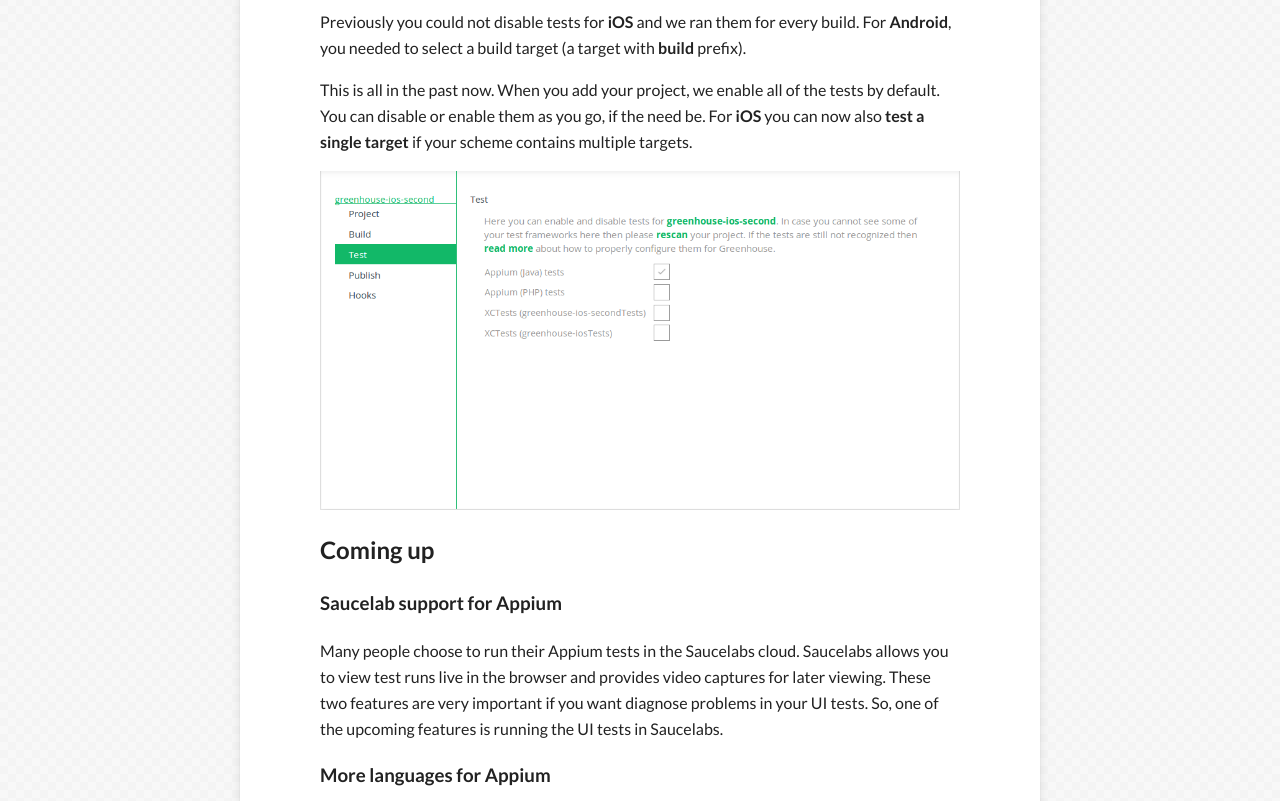
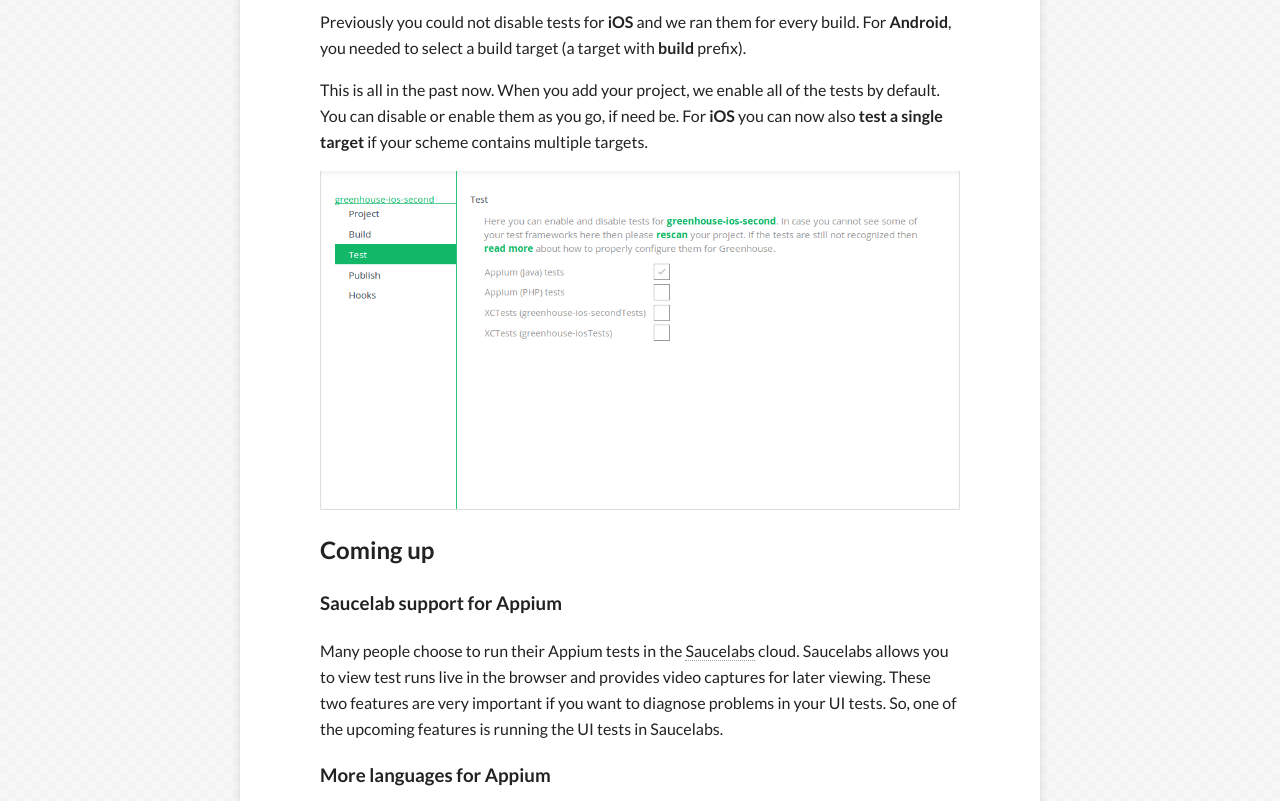
Before and after one commit to GreenhouseCI/blog.greenhouseci.com, a Jekyll site: the page built from _posts/2015-02-11-appium-support.md, in a window 1280 px wide and 1400 px high, scrolled down 2886 px. Shown: the part 180-981 px from the top of the window. Built offline with Jekyll 4.4.1, drawn with Linux system fonts in a browser that asks for light colours; nearby versions of some CDN libraries; comment, search, counter and statistics services are not loaded.

Commit message:
Add link to Saucelabs and add missing word

```diff
--- a/_posts/2015-02-11-appium-support.md
+++ b/_posts/2015-02-11-appium-support.md
@@ -104,7 +104,7 @@
 Previously you could not disable tests for **iOS** and we ran them for every build.
 For **Android**, you needed to select a build target (a target with **build** prefix).
 
-This is all in the past now. When you add your project, we enable all of the tests by default. You can disable or enable them as you go, if the need be. For **iOS** you can now also **test a single target** if your scheme contains multiple targets.
+This is all in the past now. When you add your project, we enable all of the tests by default. You can disable or enable them as you go, if need be. For **iOS** you can now also **test a single target** if your scheme contains multiple targets.
 
 <a data-lightbox="testing" href="{{ site_url }}/assets/testing_view.png">
     <img class="post-img" src="{{ site_url }}/assets/testing_view.png"/>
@@ -113,7 +113,7 @@
 <h2>Coming up</h2>
 
 <h3>Saucelab support for Appium</h3>
-Many people choose to run their Appium tests in the Saucelabs cloud. Saucelabs allows you to view test runs live in the browser and provides video captures for later viewing. These two features are very important if you want diagnose problems in your UI tests. So, one of the upcoming features is running the UI tests in Saucelabs.
+Many people choose to run their Appium tests in the <a href="https://saucelabs.com/">Saucelabs</a> cloud. Saucelabs allows you to view test runs live in the browser and provides video captures for later viewing. These two features are very important if you want to diagnose problems in your UI tests. So, one of the upcoming features is running the UI tests in Saucelabs.
 
 <h3>More languages for Appium</h3>
 Perhaps you would like to write your tests in another language other than Java or PHP?
```
